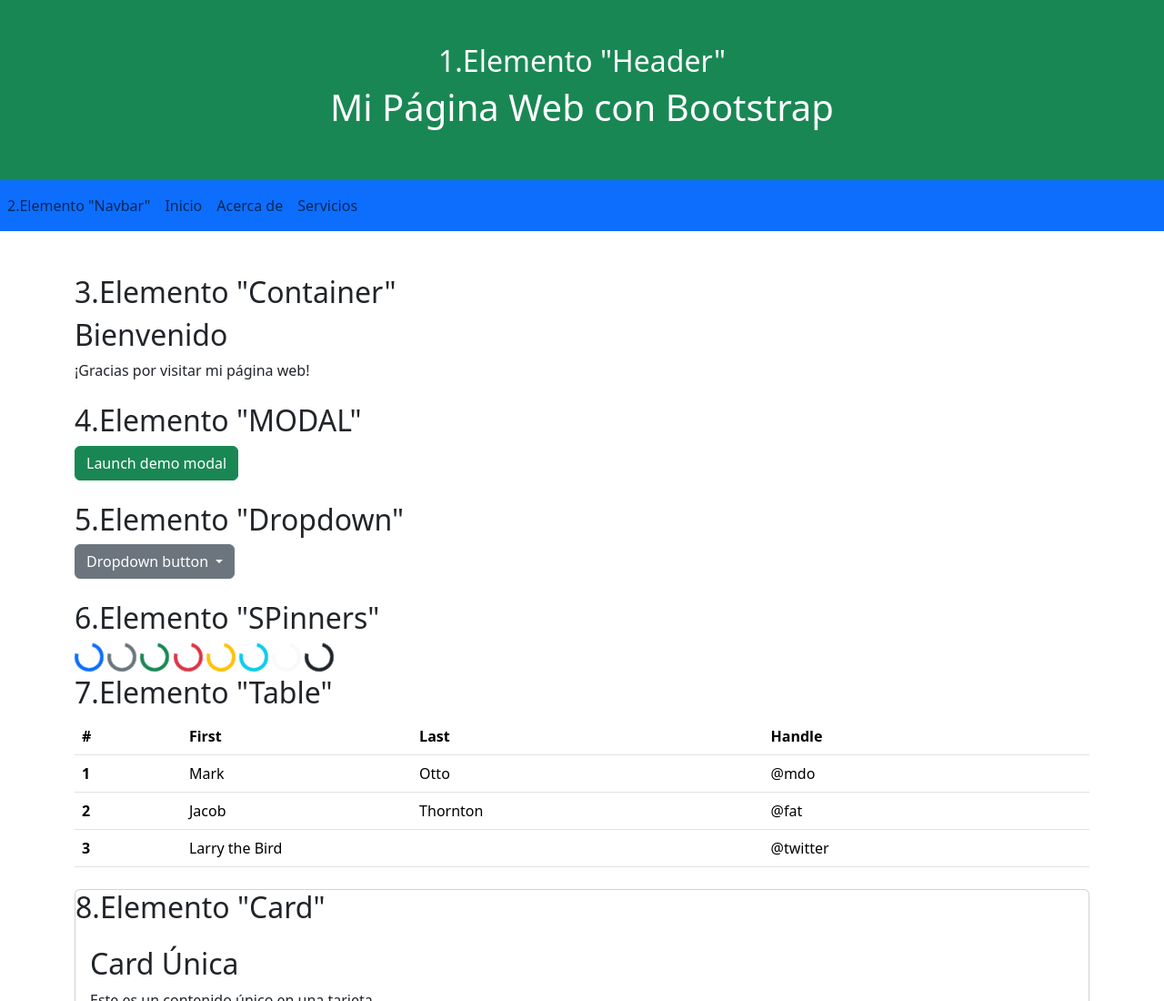
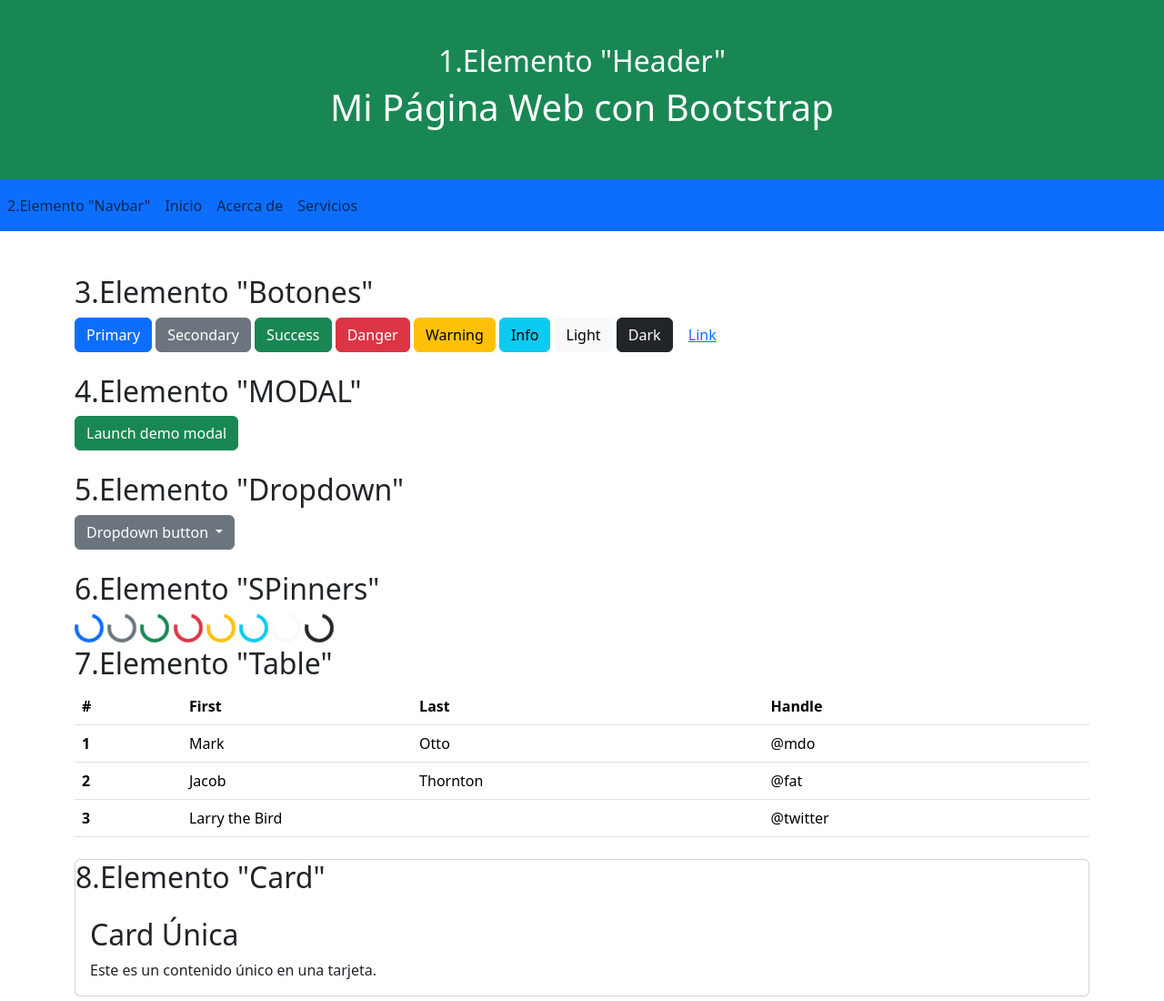
Before and after one commit to CristianGhost23/CristianGhost23.github.io, a plain HTML site: page index.html in a window 1280 px wide. Shown: the top 1100 px of the page at 91% size. Drawn offline with nearby package versions, Linux system fonts and the light colour scheme.

Commit message:
Update index.html

```diff
--- a/index.html
+++ b/index.html
@@ -22,9 +22,17 @@
 
     <div class="container mt-5">
         <section id="inicio" class="mb-4">
-            <h2>3.Elemento "Container"</h2>
-            <h2>Bienvenido</h2>
-            <p>¡Gracias por visitar mi página web!</p>
+            <h2>3.Elemento "Botones"</h2>
+            <button type="button" class="btn btn-primary">Primary</button>
+            <button type="button" class="btn btn-secondary">Secondary</button>
+            <button type="button" class="btn btn-success">Success</button>
+            <button type="button" class="btn btn-danger">Danger</button>
+            <button type="button" class="btn btn-warning">Warning</button>
+            <button type="button" class="btn btn-info">Info</button>
+            <button type="button" class="btn btn-light">Light</button>
+            <button type="button" class="btn btn-dark">Dark</button>
+
+            <button type="button" class="btn btn-link">Link</button>
         </section>
 
         <section id="acerca" class="mb-4">
```
